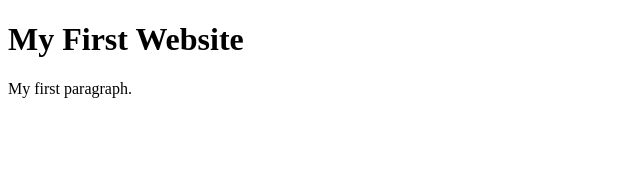
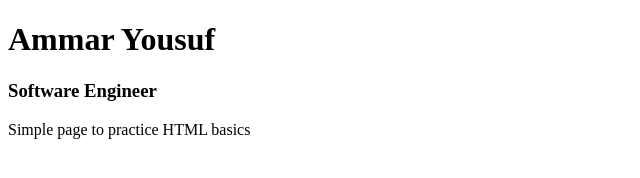
Before and after one commit to M-Ammar-Yousuf/codersrank-html-practice, a website: page index.html in a window 1280 px wide. Shown: the whole page, without its empty margins (0-640 px from the left). Drawn offline with Linux system fonts and the light colour scheme.

Commit message:
change in page title, heading and paragraph

```diff
--- a/index.html
+++ b/index.html
@@ -1,12 +1,13 @@
 <!DOCTYPE html>
 <html>
   <head>
-    <title>Page Title</title>
+    <title>Html Practice</title>
   </head>
   <body>
 
-    <h1>My First Website</h1>
-    <p>My first paragraph.</p>
+    <h1>Ammar Yousuf</h1>
+    <h3>Software Engineer</h3>
+    <p>Simple page to practice HTML basics</p>
 
   </body>
 </html>
```
